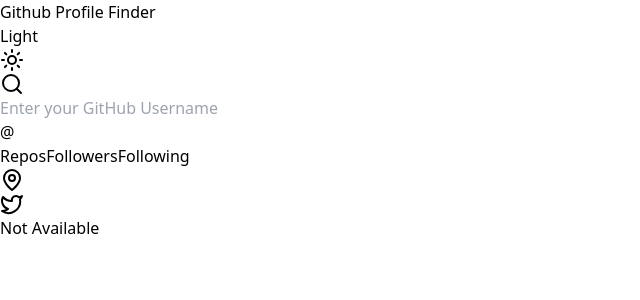
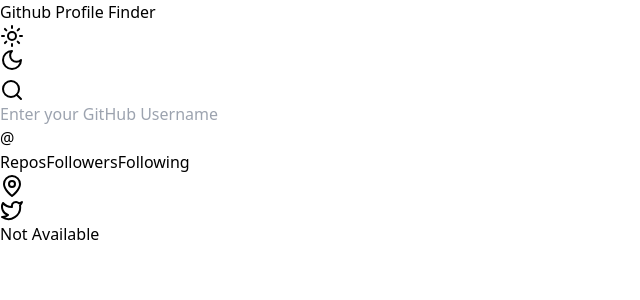
Before and after one commit to jha-niraj/React-Projects, a React (Vite) app: page /gitprofilefinder in a window 1280 px wide. Shown: the top 300 px of the page, without its empty margins (0-640 px from the left). Built offline with nearby package versions, Linux system fonts and the light colour scheme; no server answers.

Commit message:
Added the Dark-Light Theme

```diff
--- a/src/components/GitProfileFinder.jsx
+++ b/src/components/GitProfileFinder.jsx
@@ -1,4 +1,4 @@
-import { Sun, Search, MapPin, Twitter, Home } from "lucide-react";
+import { Sun, Search, MapPin, Twitter, Home, Moon } from "lucide-react";
 import profileImage from "../assets/accordian.jpg";
 import { useState, useEffect } from "react";
 import axios from "axios";
@@ -7,6 +7,8 @@
 const GitProfileFinder = () => {
     const [username, setUsername] = useState("");
     const [debouncedUsername, setDebouncedUsername] = useState("");
+    const [ theme, setTheme ] = useState("gray");
+    console.log(theme);
 
     const [userDetails, setUserDetails] = useState({});
     // const [ repo, setRepo ] = useState("");
@@ -30,25 +32,23 @@
         fetchUserDetails();
     }, [debouncedUsername])
 
-    console.log(userDetails);
-
     return (
-        <section className=" bg-gray-800 text-white flex items-center justify-center h-screen">
+        <section className={`${theme === "gray" ? "bg-gray-800 text-white" : "bg-white text-black"} text-white flex items-center justify-center h-screen transition-colors`}>
             <div className="flex items-center justify-center flex-col gap-10 w-[100%]">
                 <div className="flex justify-between w-[80%] sm:w-[70%] md:w-[60%] lg:w-[50%]">
                     <h1 className="text-3xl font-bold">Github Profile Finder</h1>
-                    <div className="flex items-center justify-center gap-5">
-                        <h1 className="text-xl font-semibold">Light</h1>
-                        <Sun className="fill-white" />
+                    <button className="flex items-center justify-center gap-5">
+                        <Sun onClick={() => setTheme("white")} className={`${theme === "gray" ? "block" : "hidden"} fill-white cursor-pointer`} />
+                        <Moon onClick={() => setTheme("gray")} className={`${theme === "gray" ? "hidden" : "block"} fill-white cursor-pointer`} />
+                    </button>
+                </div>
+                <div className="flex items-center justify-between shadow-2xl bg-black p-3 rounded-lg w-[80%] sm:w-[70%] md:w-[60%] lg:w-[50%]">
+                    <div className="flex items-center justify-start gap-3 w-full">
+                        <Search className="text-blue-500" />
+                        <input type="text" placeholder="Enter your GitHub Username" onChange={(e) => setUsername(e.target.value)} className="bg-transparent pl-3 h-10 w-[100%] placeholder:w-full placeholder:text-white" />
                     </div>
                 </div>
-                <div className="flex items-center justify-between shadow-2xl bg-gray-700 p-3 rounded-lg w-[80%] sm:w-[70%] md:w-[60%] lg:w-[50%]">
-                    <div className="flex items-center justify-start gap-3 w-full">
-                        <Search className="text-blue-500" />
-                        <input type="text" placeholder="Enter your GitHub Username" onChange={(e) => setUsername(e.target.value)} className="bg-transparent pl-3 h-10 w-[100%] placeholder:w-full" />
-                    </div>
-                </div>
-                <div className="flex justify-center gap-5 flex-col shadow-2xl bg-gray-700 rounded-lg p-5 w-[80%] sm:w-[70%] md:w-[60%] lg:w-[50%]">
+                <div className="flex justify-center gap-5 flex-col text-white shadow-2xl bg-black rounded-lg p-5 w-[80%] sm:w-[70%] md:w-[60%] lg:w-[50%]">
                     <div className="flex ">
                         <div className="flex items-start flex-col justify-around w-full">
                             <div>
@@ -68,7 +68,7 @@
                             <p className="">{userDetails.bio}
                             </p>
                         </div>
-                        <div className="bg-black p-5 rounded-lg w-[100%] flex items-center justify-center">
+                        <div className="bg-gray-700 p-5 rounded-lg w-[100%] flex items-center justify-center">
                             <button className="w-full flex flex-col items-center justify-center">
                                 <h1 className="text-md font-semibold">Repos</h1>
                                 <p className="font-bold">{userDetails.public_repos}</p>
```
